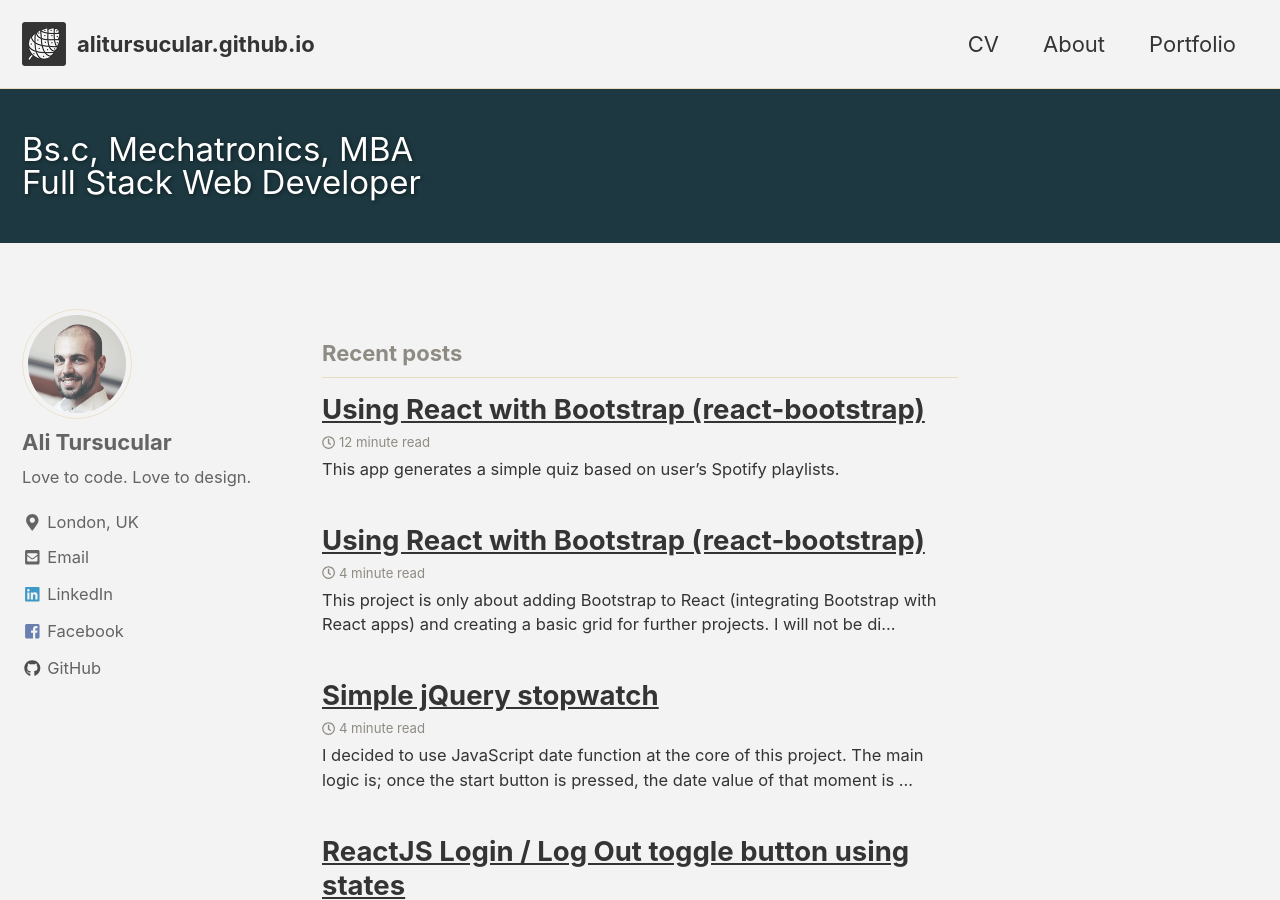
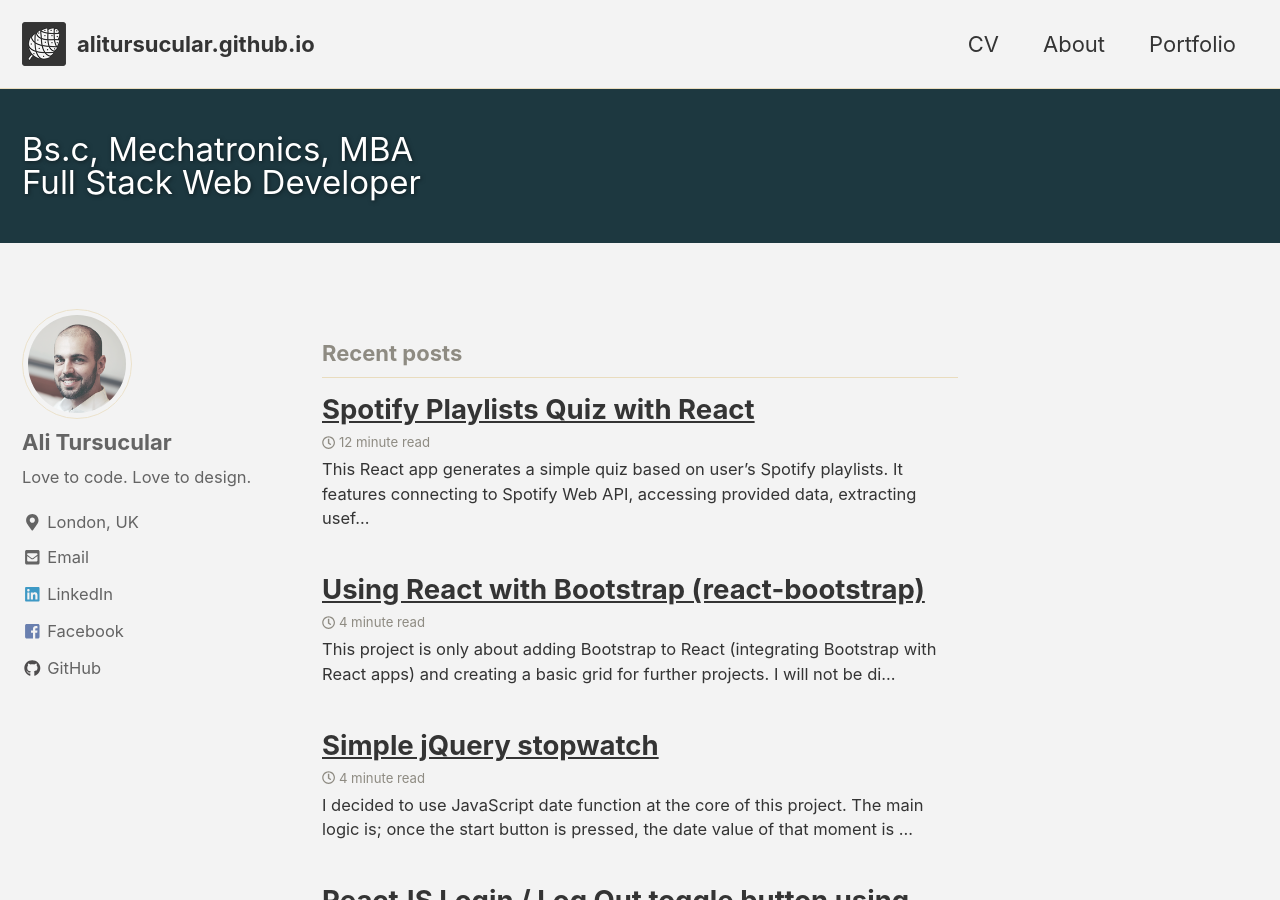
Before and after one commit to alitursucular/alitursucular.github.io, a Jekyll site: the page built from index.html, in a window 1280 px wide and 900 px high. Built offline with Jekyll 4.4.1, drawn with Linux system fonts in a browser that asks for light colours; cached includes are drawn as plain includes; the list of posts is cut into pages by our own code.

Commit message:
Excerpt added

```diff
--- a/_posts/2019-05-29-spotify-playlists-quiz-with-react.md
+++ b/_posts/2019-05-29-spotify-playlists-quiz-with-react.md
@@ -1,5 +1,5 @@
 ---
-title: "Using React with Bootstrap (react-bootstrap)"
+title: "Spotify Playlists Quiz with React"
 date: 2019-05-29
 tags:
   [
@@ -17,7 +17,7 @@
     Spotify API,
     Single Page Application (SPA)
   ]
-excerpt: "This app generates a simple quiz based on user's Spotify playlists."
+excerpt: "This React app generates a simple quiz based on user's Spotify playlists. It features connecting to Spotify Web API, accessing provided data, extracting useful information from that data and generating multiple choice questions."
 ---
 
 Here is the [demo](https://alitursucular.github.io/spotify-playlists-quiz-with-react-demo/) and [GitHub repository](https://github.com/alitursucular/spotify-playlists-quiz-with-react-demo).
```
